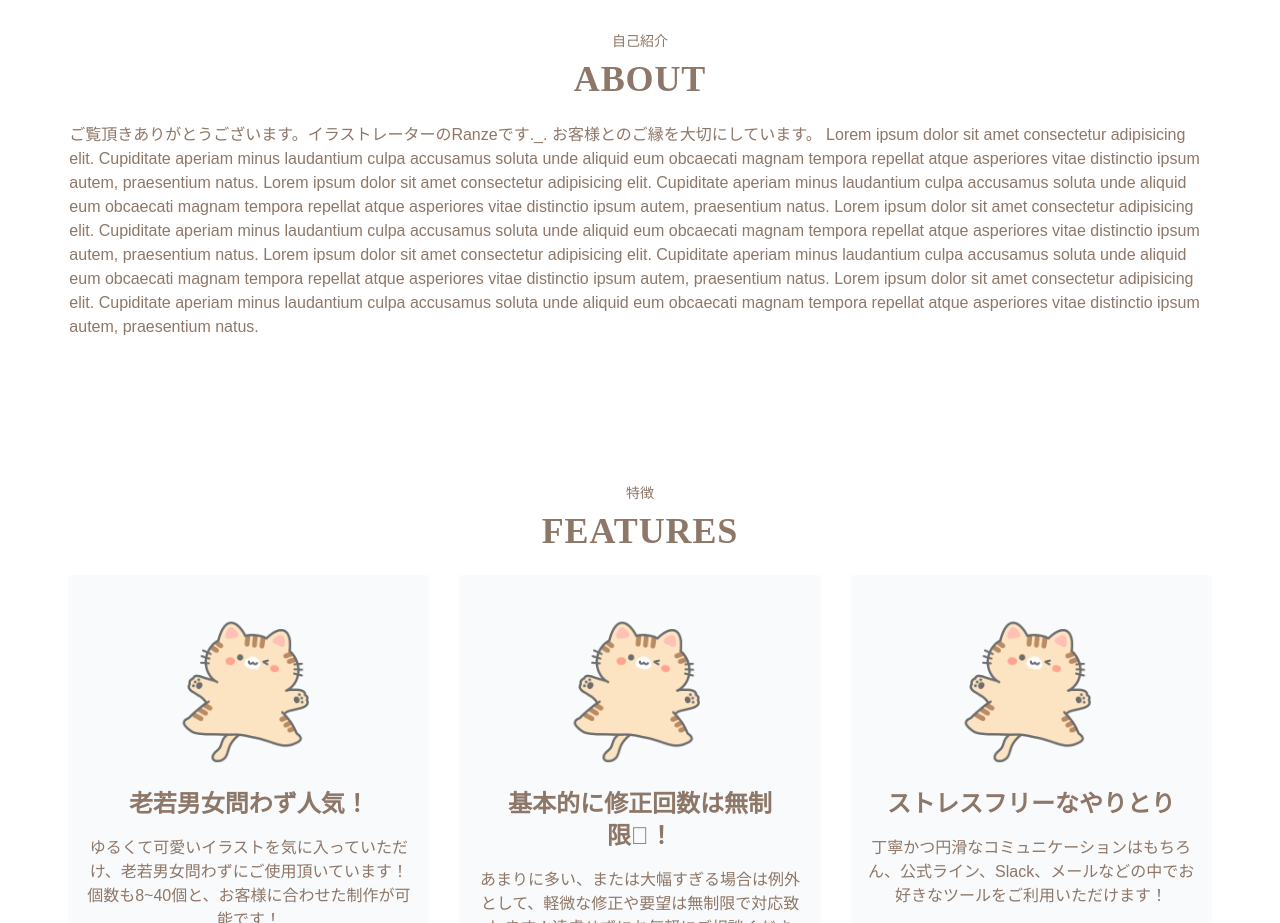
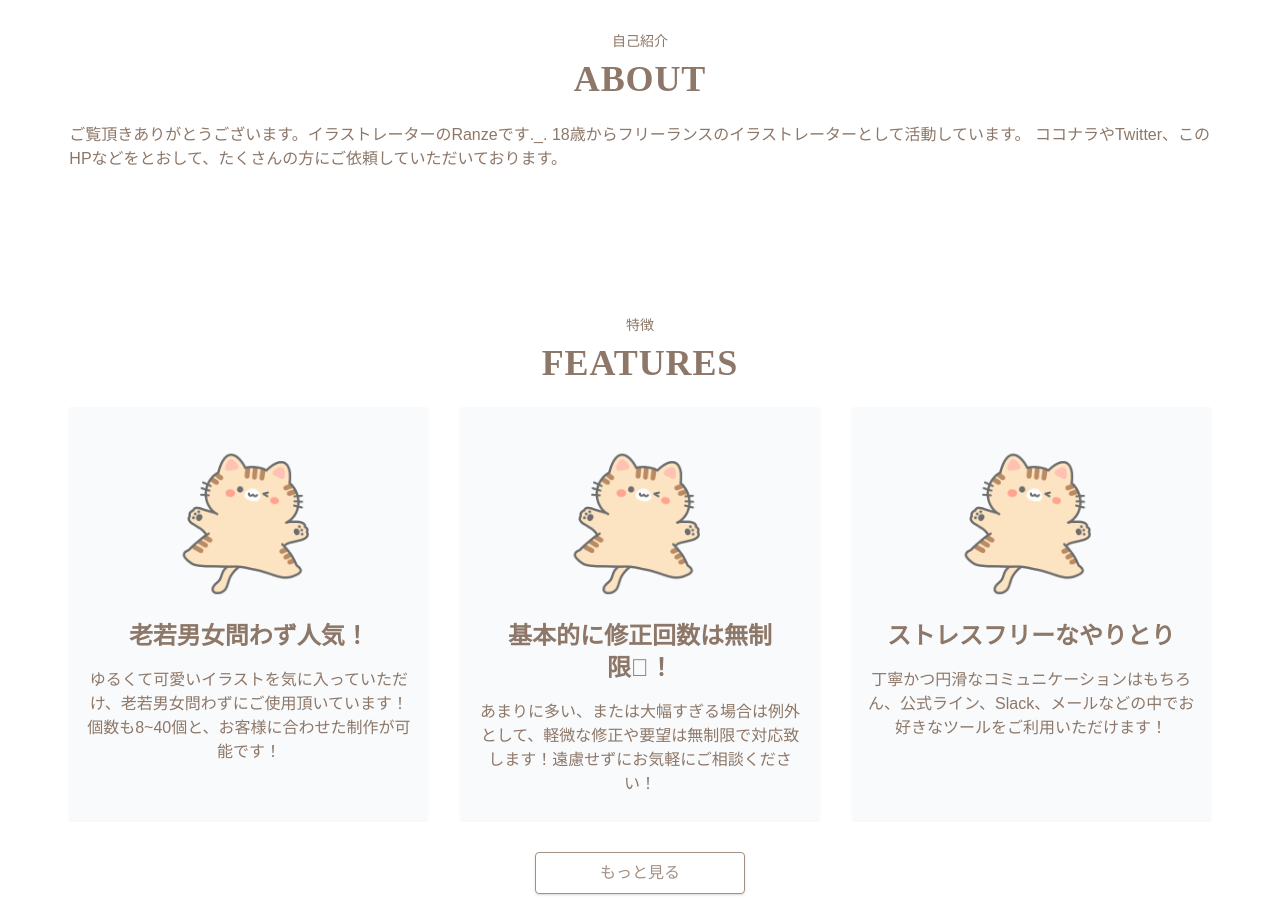
Before and after one commit to mayone-du/ranze-hp, a Next.js app: page / in a window 1280 px wide. Shown: the part 940-1863 px from the top of the page. Built offline with nearby package versions, Linux system fonts and the light colour scheme.

Commit message:
Delete sampletexts

```diff
--- a/src/pages/index.tsx
+++ b/src/pages/index.tsx
@@ -45,27 +45,8 @@ const Home: React.VFC = () => {
           <Row>
             <Column className="text-sm text-custom-darkgray md:text-base">
               ご覧頂きありがとうございます。イラストレーターのRanzeです._.
-              お客様とのご縁を大切にしています。 Lorem ipsum dolor sit amet
-              consectetur adipisicing elit. Cupiditate aperiam minus laudantium
-              culpa accusamus soluta unde aliquid eum obcaecati magnam tempora
-              repellat atque asperiores vitae distinctio ipsum autem,
-              praesentium natus. Lorem ipsum dolor sit amet consectetur
-              adipisicing elit. Cupiditate aperiam minus laudantium culpa
-              accusamus soluta unde aliquid eum obcaecati magnam tempora
-              repellat atque asperiores vitae distinctio ipsum autem,
-              praesentium natus. Lorem ipsum dolor sit amet consectetur
-              adipisicing elit. Cupiditate aperiam minus laudantium culpa
-              accusamus soluta unde aliquid eum obcaecati magnam tempora
-              repellat atque asperiores vitae distinctio ipsum autem,
-              praesentium natus. Lorem ipsum dolor sit amet consectetur
-              adipisicing elit. Cupiditate aperiam minus laudantium culpa
-              accusamus soluta unde aliquid eum obcaecati magnam tempora
-              repellat atque asperiores vitae distinctio ipsum autem,
-              praesentium natus. Lorem ipsum dolor sit amet consectetur
-              adipisicing elit. Cupiditate aperiam minus laudantium culpa
-              accusamus soluta unde aliquid eum obcaecati magnam tempora
-              repellat atque asperiores vitae distinctio ipsum autem,
-              praesentium natus.
+              18歳からフリーランスのイラストレーターとして活動しています。
+              ココナラやTwitter、このHPなどをとおして、たくさんの方にご依頼していただいております。
             </Column>
           </Row>
         </Block>
--- a/src/pages/works/reviews.tsx
+++ b/src/pages/works/reviews.tsx
@@ -1,10 +1,10 @@
 import { Layout } from "../../components/shared/layout/Layout";
 import { SubPageMainVisual } from "../../components/shared/SubPageMainVisual";
 import { BreadCrumb } from "../../components/shared/BreadCrumb";
-
 import { Block } from "../../components/shared/generalBlock/Block";
 import { Row } from "../../components/shared/generalBlock/Row";
 import { Column } from "../../components/shared/generalBlock/Column";
+import { AccountCircle } from '@material-ui/icons';
 
 const Reviews: React.VFC = () => {
   const siteTitle = "Reviews";
@@ -25,12 +25,9 @@ const Reviews: React.VFC = () => {
           </h2>
           <Row>
             <Column className="my-0">
-              <p className="bg-gray-400">
-                Lorem ipsum dolor sit amet consectetur adipisicing elit.
-                Deleniti nam qui magnam numquam est debitis facere sit delectus
-                laudantium animi ab libero at reiciendis, ducimus expedita hic
-                sunt cum vel.
-              </p>
+              <div className='bg-gray-100'>
+                <div><AccountCircle />profile</div>
+              </div>
             </Column>
           </Row>
         </Block>
```
